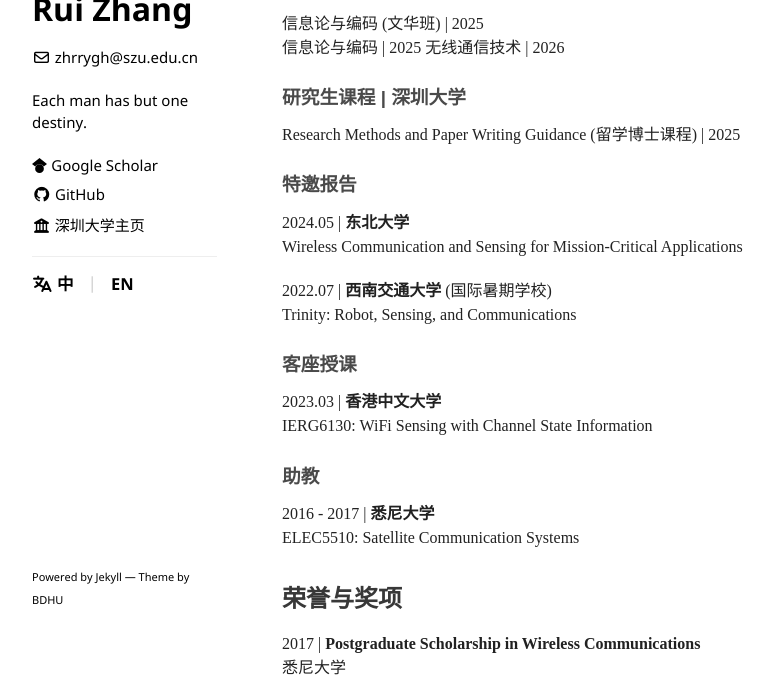
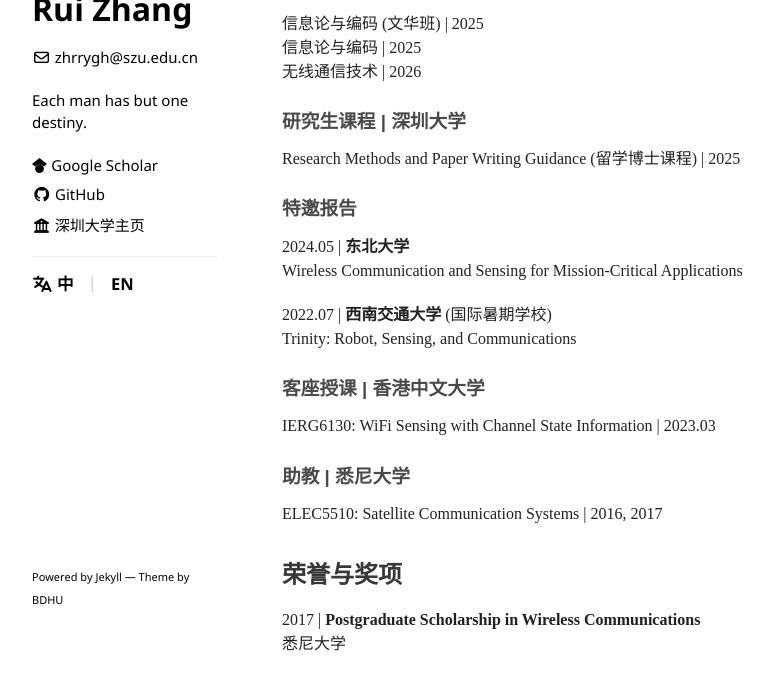
Before and after one commit to zhrrygh/zhrrygh.github.io, a Jekyll site: the page built from cn/index.md, in a window 1280 px wide and 900 px high, scrolled down 3195 px, cut to the strip 221-900 px from the top of the window. Shown: the whole strip, without its empty margins (178-952 px from the left). Built offline with Jekyll 4.4.1, drawn with Linux system fonts in a browser that asks for light colours.

```diff
--- a/cn/index.md
+++ b/cn/index.md
@@ -113,7 +113,7 @@ Youjun Hu, Jian Jiao, **Rui Zhang**, Shaohua Wu, Shushi Gu, and Qinyu Zhang \
 
 ### 本科生课程 | 深圳大学
 信息论与编码 (文华班) | 2025 \
-信息论与编码 | 2025
+信息论与编码 | 2025 \
 无线通信技术 | 2026
 
 ### 研究生课程 | 深圳大学
@@ -126,13 +126,11 @@ Wireless Communication and Sensing for Mission-Critical Applications
 2022.07 | **西南交通大学** (国际暑期学校) \
 Trinity: Robot, Sensing, and Communications
 
-### 客座授课
-2023.03 | **香港中文大学** \
-IERG6130: WiFi Sensing with Channel State Information
+### 客座授课 | 香港中文大学
+IERG6130: WiFi Sensing with Channel State Information | 2023.03
 
-### 助教
-2016 - 2017 | **悉尼大学** \
-ELEC5510: Satellite Communication Systems
+### 助教 | 悉尼大学
+ELEC5510: Satellite Communication Systems | 2016, 2017
 
 ## 荣誉与奖项
 
```
